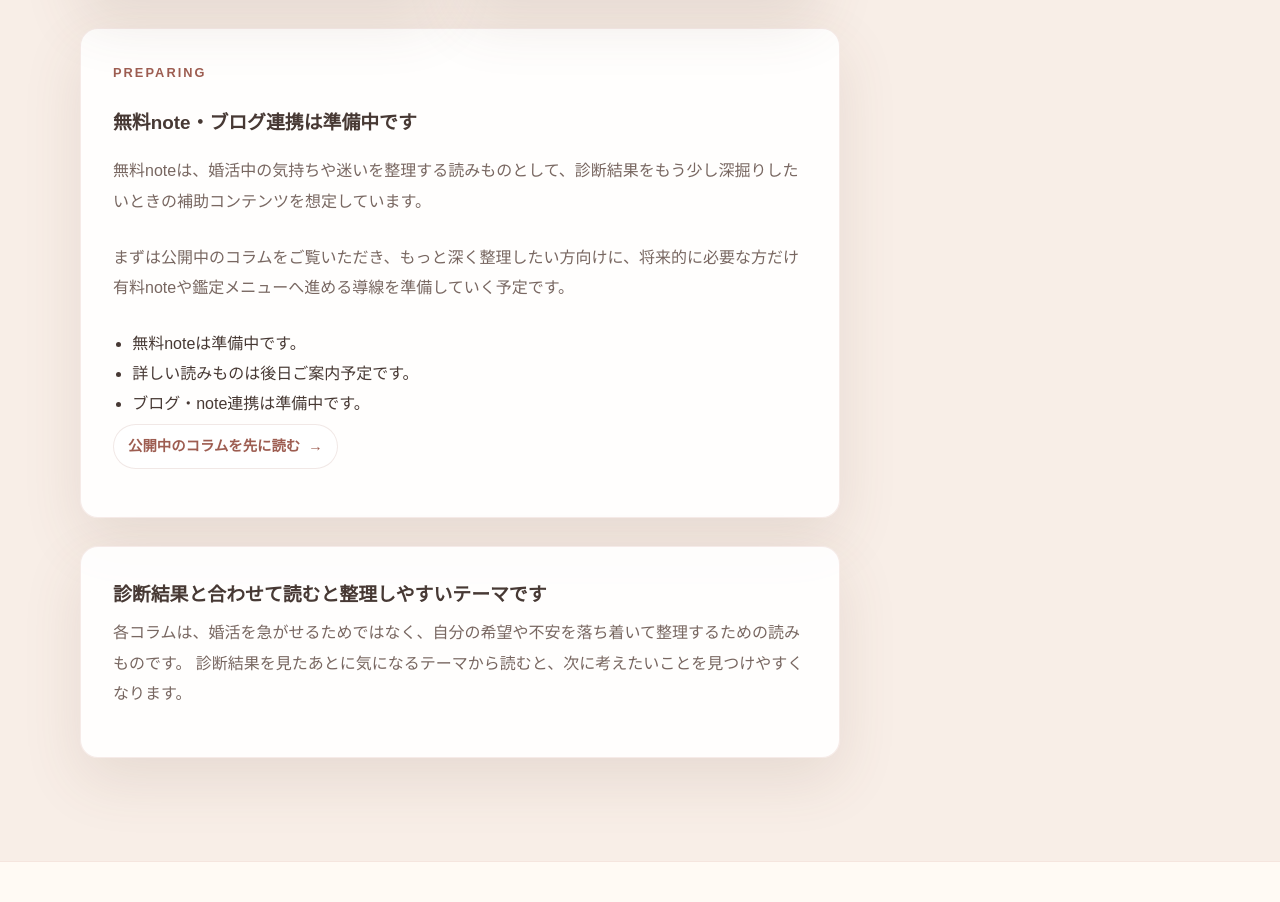
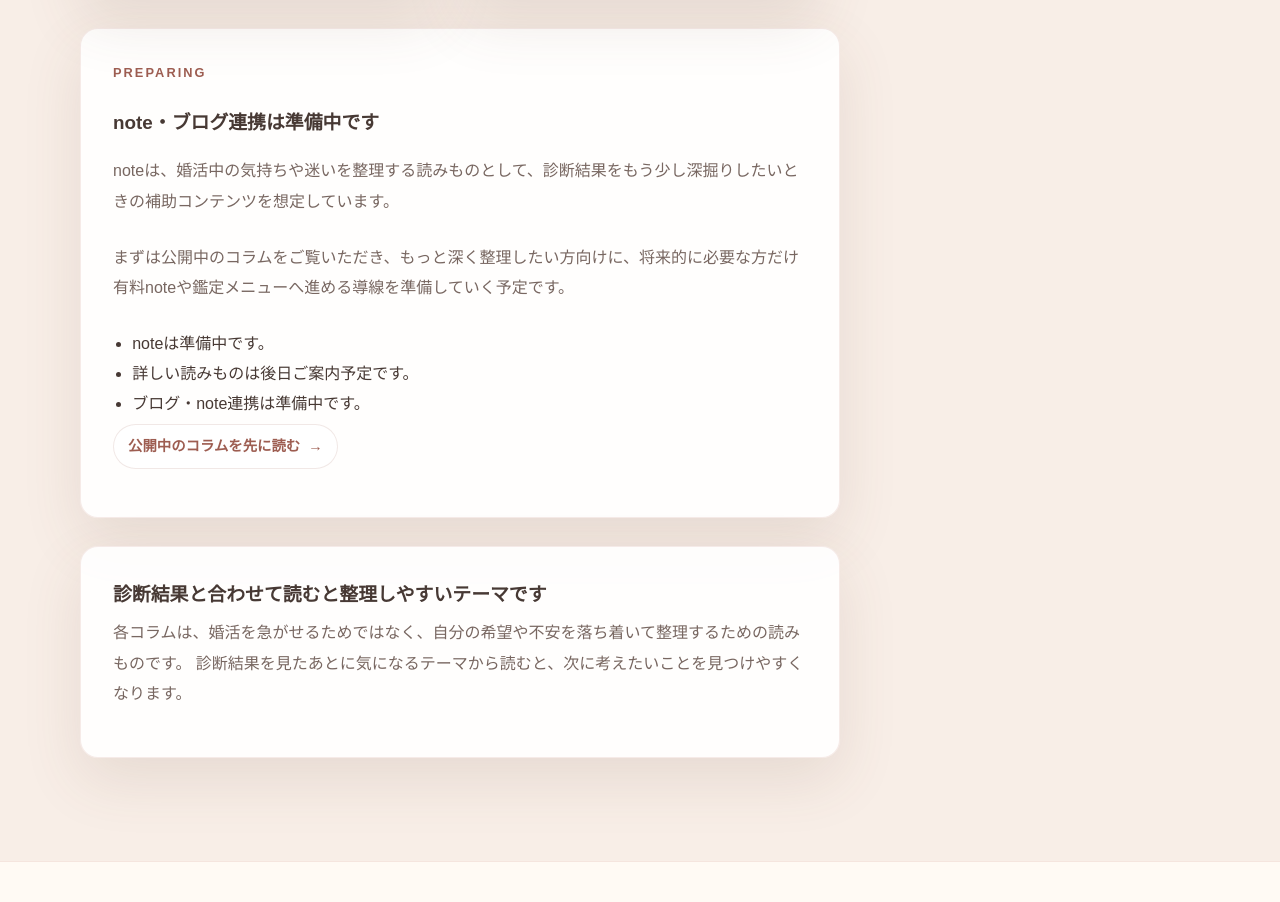
Before and after one commit to kenichis1971-cloud/konkatsu-diagnosis-site, a Next.js app: page /articles in a window 1280 px wide. Shown: the part 2134-3036 px from the top of the page. Built offline with nearby package versions, Linux system fonts and the light colour scheme.

Commit message:
Adjust /articles wording from 無料note to note

```diff
--- a/app/articles/page.tsx
+++ b/app/articles/page.tsx
@@ -109,15 +109,15 @@ export default async function ArticlesPage({ searchParams }: ArticlesPageProps)
 
           <div className="text-card text-card--large articles-note-prep" aria-labelledby="articles-note-prep-title">
             <p className="eyebrow">Preparing</p>
-            <h3 id="articles-note-prep-title">無料note・ブログ連携は準備中です</h3>
+            <h3 id="articles-note-prep-title">note・ブログ連携は準備中です</h3>
             <p>
-              無料noteは、婚活中の気持ちや迷いを整理する読みものとして、診断結果をもう少し深掘りしたいときの補助コンテンツを想定しています。
+              noteは、婚活中の気持ちや迷いを整理する読みものとして、診断結果をもう少し深掘りしたいときの補助コンテンツを想定しています。
             </p>
             <p>
               まずは公開中のコラムをご覧いただき、もっと深く整理したい方向けに、将来的に必要な方だけ有料noteや鑑定メニューへ進める導線を準備していく予定です。
             </p>
             <ul className="articles-note-prep__list">
-              <li>無料noteは準備中です。</li>
+              <li>noteは準備中です。</li>
               <li>詳しい読みものは後日ご案内予定です。</li>
               <li>ブログ・note連携は準備中です。</li>
             </ul>
```
